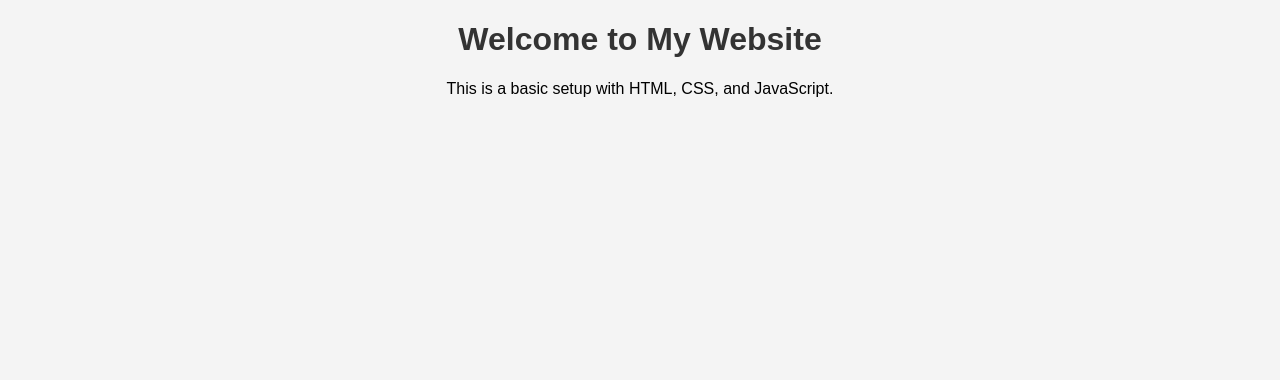
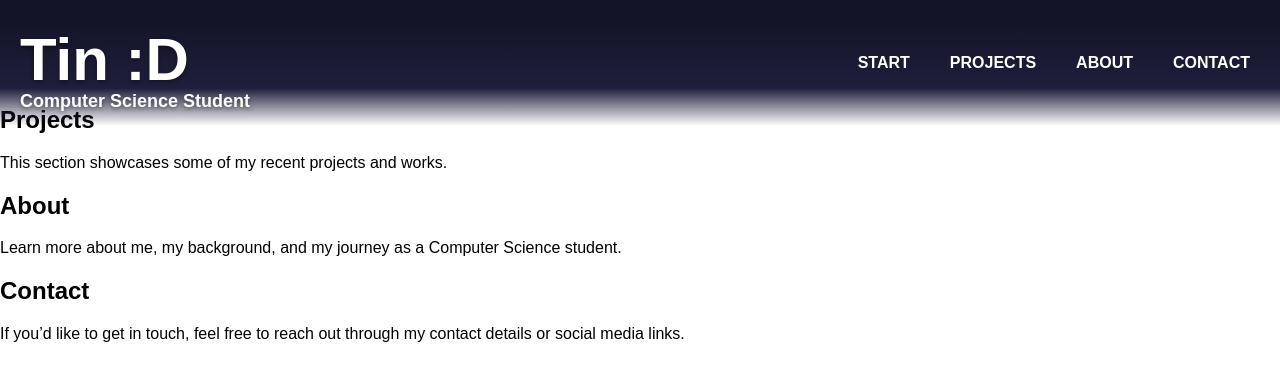
Before and after one commit to Tinn04/Tin-s-Website, a plain HTML site: page index.html in a window 1280 px wide. Drawn offline with Linux system fonts and the light colour scheme.

Commit message:
-updated the header -added basic body

```diff
--- a/index.html
+++ b/index.html
@@ -5,10 +5,50 @@
     <meta name="viewport" content="width=device-width, initial-scale=1.0">
     <title>Tin's Website</title>
     <link rel="stylesheet" href="style.css">
+
 </head>
 <body>
-    <h1>Welcome to My Website</h1>
-    <p>This is a basic setup with HTML, CSS, and JavaScript.</p>
+    <header class="top-bar">
+        <div class="logo">
+            <h1>Tin :D</h1>
+            <p>Computer Science Student</p>
+        </div>
+        <nav>
+            <ul>
+                <li><a href="#start">Start</a></li>
+                <li><a href="#projects">Projects</a></li>
+                <li><a href="#about">About</a></li>
+                <li><a href="#contact">Contact</a></li>
+            </ul>
+        </nav>
+
+    </header>
+    <main>
+        <!-- Start Section -->
+        <section id="start">
+            <h2>Start</h2>
+            <p>Welcome to my personal website! Explore the sections to learn more about me.</p>
+        </section>
+
+        <!-- Projects Section -->
+        <section id="projects">
+            <h2>Projects</h2>
+            <p>This section showcases some of my recent projects and works.</p>
+        </section>
+
+        <!-- About Section -->
+        <section id="about">
+            <h2>About</h2>
+            <p>Learn more about me, my background, and my journey as a Computer Science student.</p>
+        </section>
+
+        <!-- Contact Section -->
+        <section id="contact">
+            <h2>Contact</h2>
+            <p>If you’d like to get in touch, feel free to reach out through my contact details or social media links.</p>
+        </section>
+    </main>
+
     <script src="script.js"></script>
 </body>
 </html>
--- a/style.css
+++ b/style.css
@@ -1,11 +1,61 @@
 body {
+    margin: 0;
     font-family: Arial, sans-serif;
+}
+
+header.top-bar {
+    display: flex;
+    justify-content: space-between;
+    align-items: center;
+    position: fixed;
+    top: 0;
+    left: 0;
+    width: 100%;
+    background: linear-gradient(180deg, #141429 20%, #1f1f3d 70%, rgba(0, 0, 0, 0) 100%);
+    color: white;
+    padding: 20px 20px;
+    box-sizing: border-box;
+    z-index: 1000;
+}
+
+header.top-bar .logo {
+    font-size: 30px;
+    font-weight: bold;
+    margin-bottom: 5px;
+    color: white;
+    text-shadow: 0px 2px 4px rgba(0, 0, 0, 0.4);
+    line-height: 0.01;
+}
+
+header.top-bar .logo p {
+    font-size: 18px;
+    margin: 0;
+}
+
+header.top-bar nav ul {
+    list-style: none;
     margin: 0;
     padding: 0;
-    text-align: center;
-    background-color: #f4f4f4;
+    display: flex;
+    gap: 20px;
 }
 
-h1 {
-    color: #333;
+header.top-bar nav ul li {
+    margin: 0;
+    display: inline;
 }
+
+header nav ul li a {
+    color: white;
+    text-decoration: none;
+    font-size: 16px;
+    font-weight: bold;
+    text-transform: uppercase;
+    padding: 5px 10px;
+    transition: color 0.3s;
+
+}
+
+header.top-bar nav ul li a:hover {
+    color: #00bcd4;
+}
```
